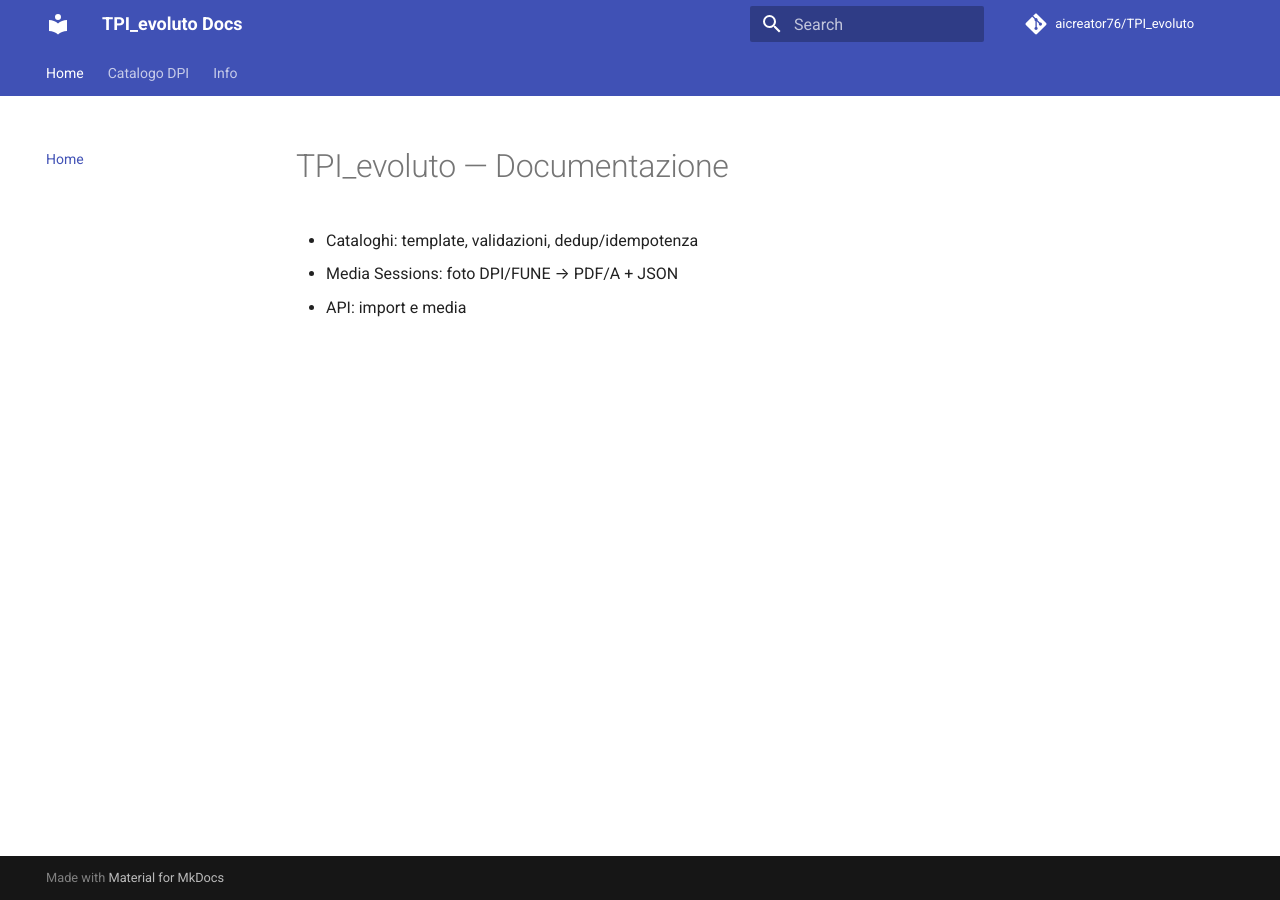
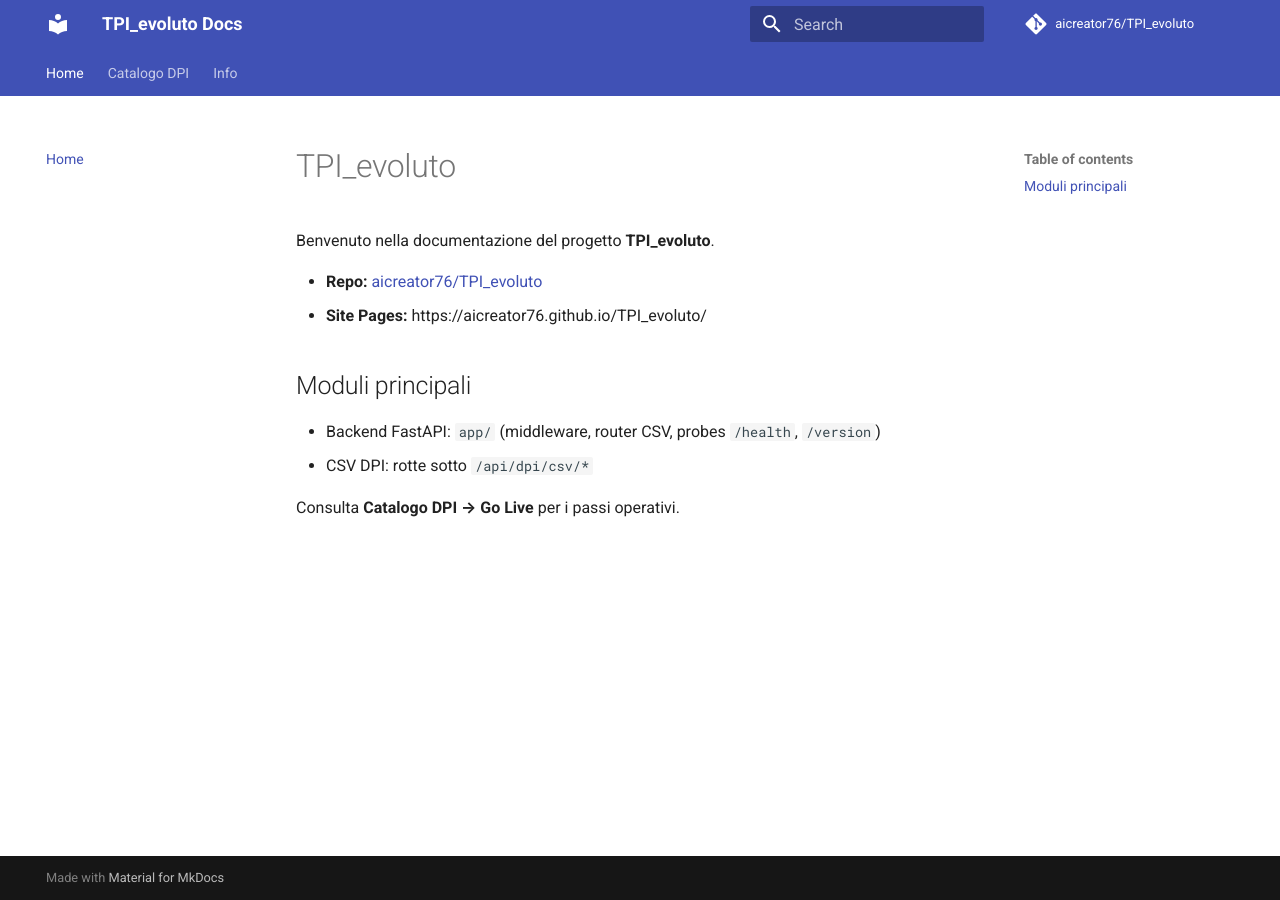
Before and after one commit to aicreator76/TPI_evoluto, an MkDocs documentation site: the page built from docs/index.md, in a window 1280 px wide. Built offline with MkDocs 1.6.1 and Material for MkDocs 9.7.7, drawn with Linux system fonts in a browser that asks for light colours; comment, search, counter and statistics services are not loaded.

Commit message:
Revise documentation for TPI_evoluto project
Updated documentation to include project details and main modules.

```diff
--- a/docs/index.md
+++ b/docs/index.md
@@ -1,4 +1,12 @@
-# TPI_evoluto — Documentazione
-- Cataloghi: template, validazioni, dedup/idempotenza
-- Media Sessions: foto DPI/FUNE → PDF/A + JSON
-- API: import e media
+# TPI_evoluto
+
+Benvenuto nella documentazione del progetto **TPI_evoluto**.
+
+- **Repo:** [aicreator76/TPI_evoluto](https://github.com/aicreator76/TPI_evoluto)
+- **Site Pages:** https://aicreator76.github.io/TPI_evoluto/
+
+## Moduli principali
+- Backend FastAPI: `app/` (middleware, router CSV, probes `/health`, `/version`)
+- CSV DPI: rotte sotto `/api/dpi/csv/*`
+
+Consulta **Catalogo DPI → Go Live** per i passi operativi.
```
